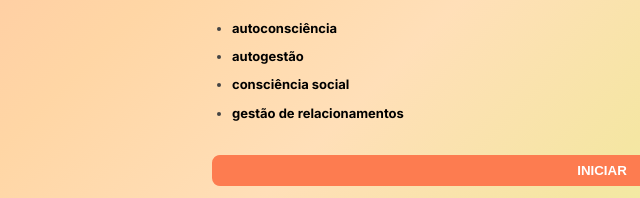
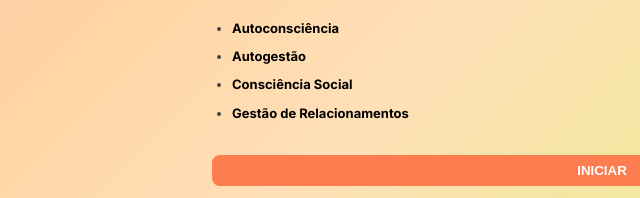
Before and after one commit to Direcionarme/Direcionarme.github.io, a plain HTML site: page index.html in a window 1280 px wide. Both pictures are taken after a click on the button "CONTINUAR". Shown: the part 437-635 px from the top of the page, 38-678 px from the left. Drawn offline with nearby package versions, Linux system fonts and the light colour scheme.

Commit message:
Update index.html

```diff
--- a/index.html
+++ b/index.html
@@ -36,10 +36,10 @@
                 <h2>Seja bem vindo(a)!</h2>
                 <h2>Este inventário foi desenvolvido por Valéria Vollmer e Thiago Chaves, baseado nos 4 pilares de Inteligência Emocional, segundo a metodologia de Daniel Goleman, sendo eles:</h2>
                 <ul class="pillars-list">
-                    <li><strong>autoconsciência</strong></li>
-                    <li><strong>autogestão</strong></li>
-                    <li><strong>consciência social</strong></li>
-                    <li><strong>gestão de relacionamentos</strong></li>
+                    <li><strong>Autoconsciência</strong></li>
+                    <li><strong>Autogestão</strong></li>
+                    <li><strong>Consciência Social</strong></li>
+                    <li><strong>Gestão de Relacionamentos</strong></li>
                 </ul>
             </div>
             <button class="btn" onclick="nextScreen()">INICIAR</button>
@@ -50,7 +50,7 @@
             <div class="instructions-panel">
                 <h3>INSTRUÇÕES</h3>
                 <ul class="instructions-list">
-                    <li> "Não existe resposta certa ou errada"</li>
+                    <li> Não existe resposta certa ou errada</li>
                     <li> Seja sincero(a) para que o diagnóstico reflita seu perfil atual de maneira precisa.</li>
                     <li> Escolha um local tranquilo sem interrupções</li>
                     <li> Reserve aproximadamente 30 minutos para responder</li>
@@ -118,4 +118,5 @@
       })();
     </script>
 </body>
+
 </html>
```
